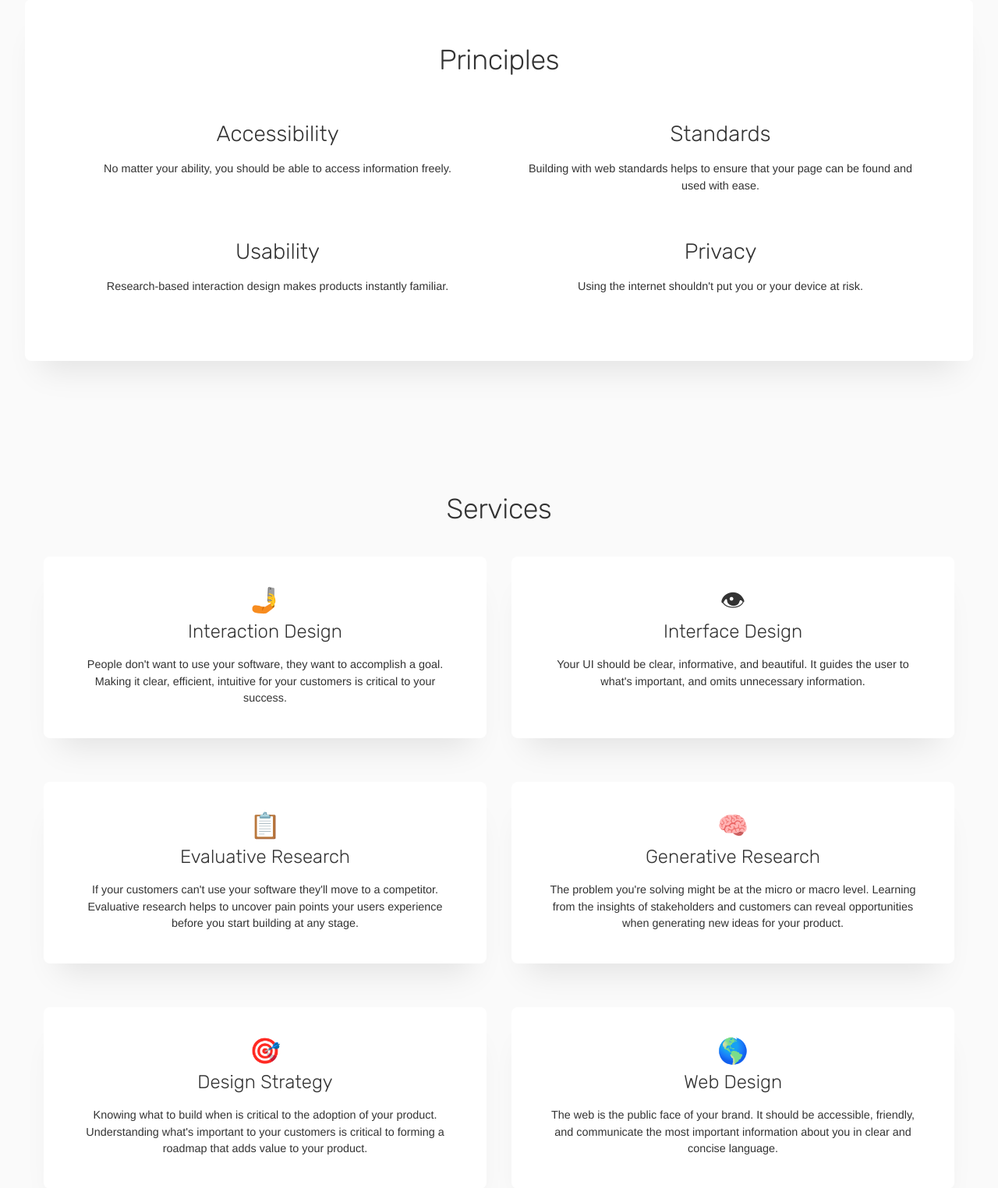
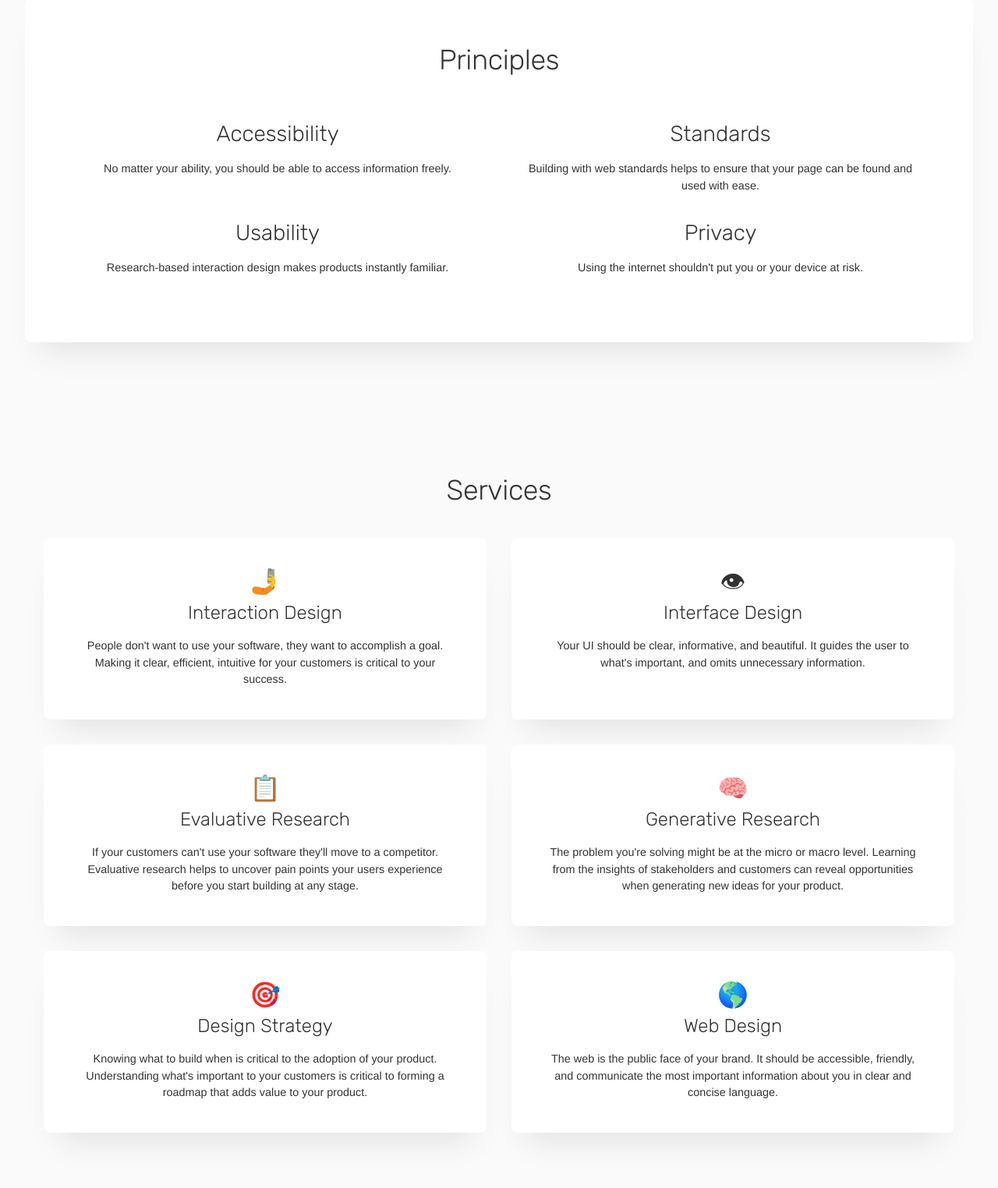
Before and after one commit to Retype5555/scienceanddesign, a PHP site: page / in a window 1280 px wide. Shown: the part 913-2437 px from the top of the page at 78% size. Run offline with PHP 8.4, Linux system fonts and the light colour scheme.

Commit message:
Update tertiary.css

```diff
--- a/design-system/components/content/css/tertiary.css
+++ b/design-system/components/content/css/tertiary.css
@@ -73,7 +73,7 @@
 
 .contentRowContent {
   display: flex;
-  margin-bottom: var(--spacing-xxlarge);
+  margin-bottom: var(--spacing-large);
 }
 
 .contentItem.contentRow {
```
